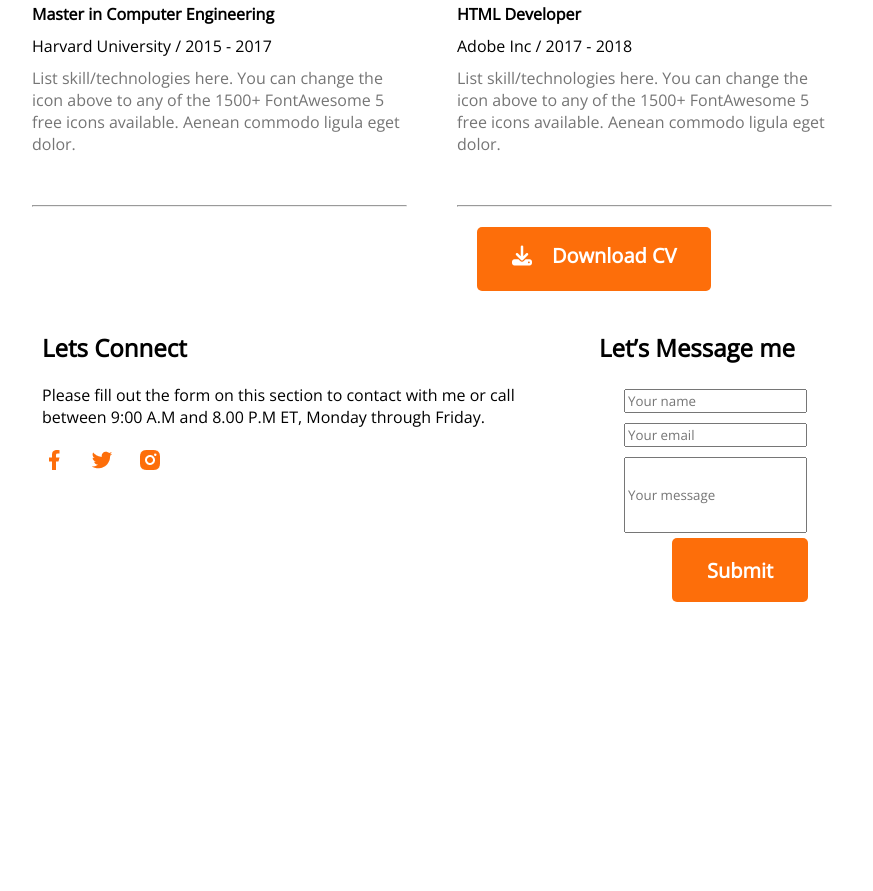
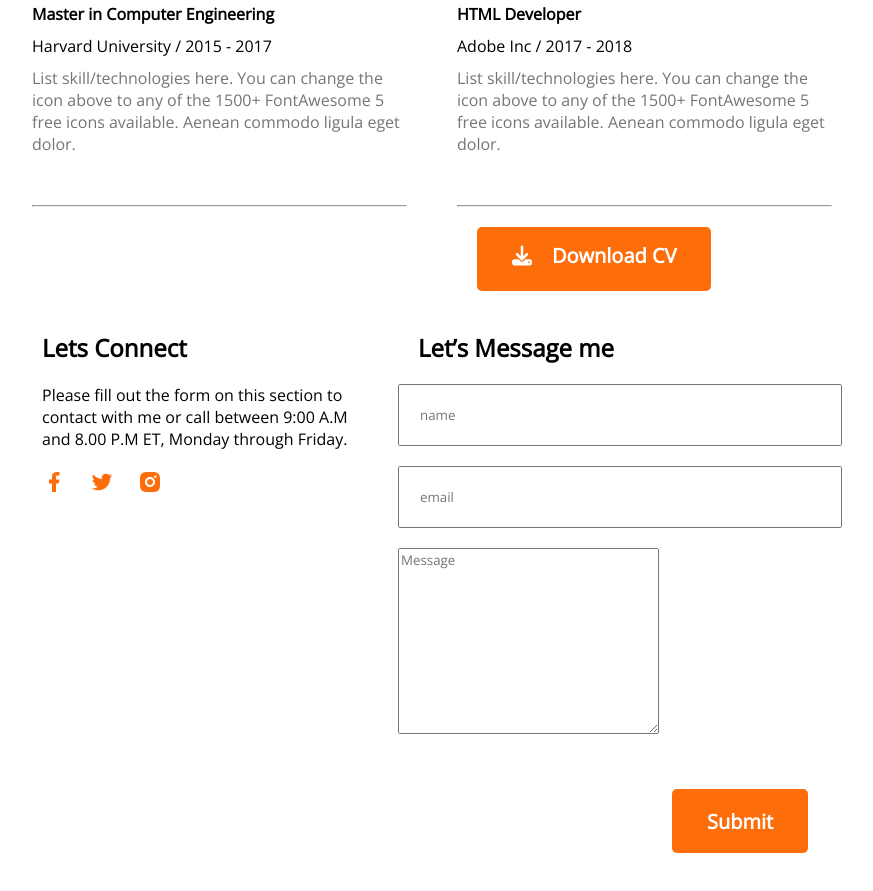
Before and after one commit to Sagor002/Mary-Hardy, a plain HTML site: page index.html in a window 1280 px wide. Shown: the part 2832-3723 px from the top of the page, without its empty margins (208-1081 px from the left). Before the commit the page ends 3484 px from the top, so only its background shows below. Drawn offline with nearby package versions, Linux system fonts and the light colour scheme.

Commit message:
correction

```diff
--- a/index.html
+++ b/index.html
@@ -161,21 +161,17 @@
             <div class="footer">
                 <div>
                   <h2 class="footer-heading">Lets Connect</h2>
-                  <p class="footer-paragraph">Please fill out the form on this section to contact with me or call between 9:00 A.M and 8.00 P.M ET, Monday through Friday.</p>
+                  <p class="footer-paragraph">Please fill out the form on this section to contact with me or call between 9:00 A.M<br> and 8.00 P.M ET, Monday through Friday.</p>
                     <img class="footer-icon" src="./images/icons/facebook.png" alt="">
                     <img class="footer-icon" src="./images/icons/twitter.png" alt="">
                     <img class="footer-icon" src="./images/icons/insta.png" alt="">
-
                 </div>
                 <div >
                     <h2 class="footer-heading">Let’s Message me</h2>
-                 <ul class="footer-ul">
-                  <li class="footer-li"> <input type="text" placeholder="Your name"></li>
-                  <li class="footer-li"> <input type="text" placeholder="Your email"></li>
-                  <li class="footer-li"> <input class="message" type="text" placeholder="Your message"></li>
-                 </ul>
+                    <input type="text" name="" placeholder="name" id=""><br>
+                    <input type="email" name="" placeholder="email" id=""><br>
+                    <textarea name="" placeholder="Message" id="" cols="30" rows="10"></textarea>
                 </div>
-
               </div>
              </div>
             <div class="btn-submit">
--- a/style/style.css
+++ b/style/style.css
@@ -188,13 +188,28 @@ margin-top: 30px;
     padding-left: 20px;
 }
 
-.footer-li{
-    padding: 5px;
-}
-.message{
-    height: 70px;
+input[type=text]{
+    width: 400px;
+    height: 64;
+    padding: 20px;
+    margin-bottom: 20px;
 }
 
+input[type=email]{
+    width: 400px;
+    height: 64;
+    padding: 20px;
+    margin-bottom: 20px;
+}
+input[textarea=message]{
+    width: 400px;
+    height: 80;
+    padding: 20px;
+    resize: none;
+    margin-bottom: 50px;
+}
+
+
 .btn-submit{
-    margin: 0 550px 50px 880px;
+    margin: 50px 550px 50px 880px;
 }
```
Lines whose indentation alone changed are shown as unchanged.
